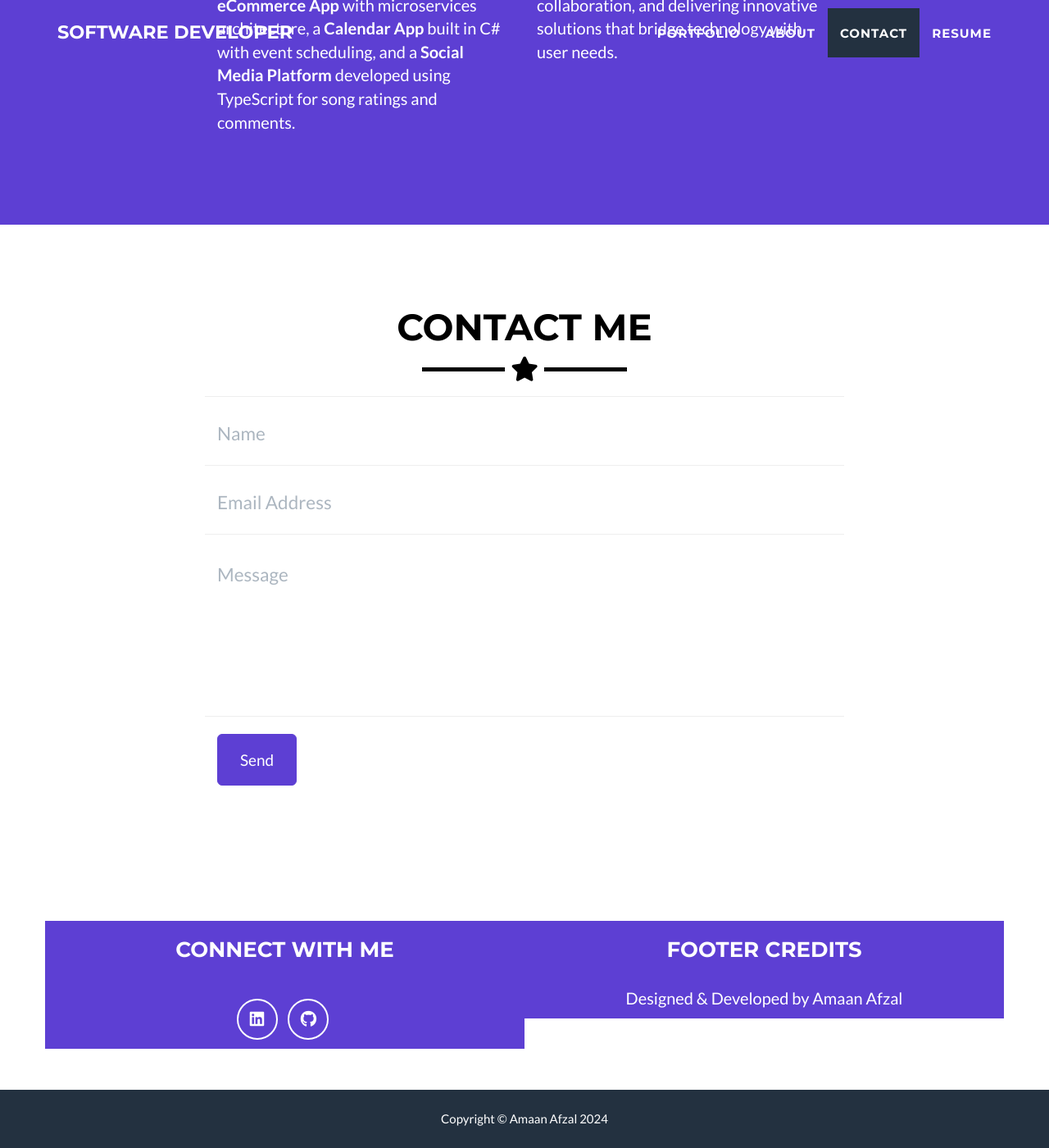
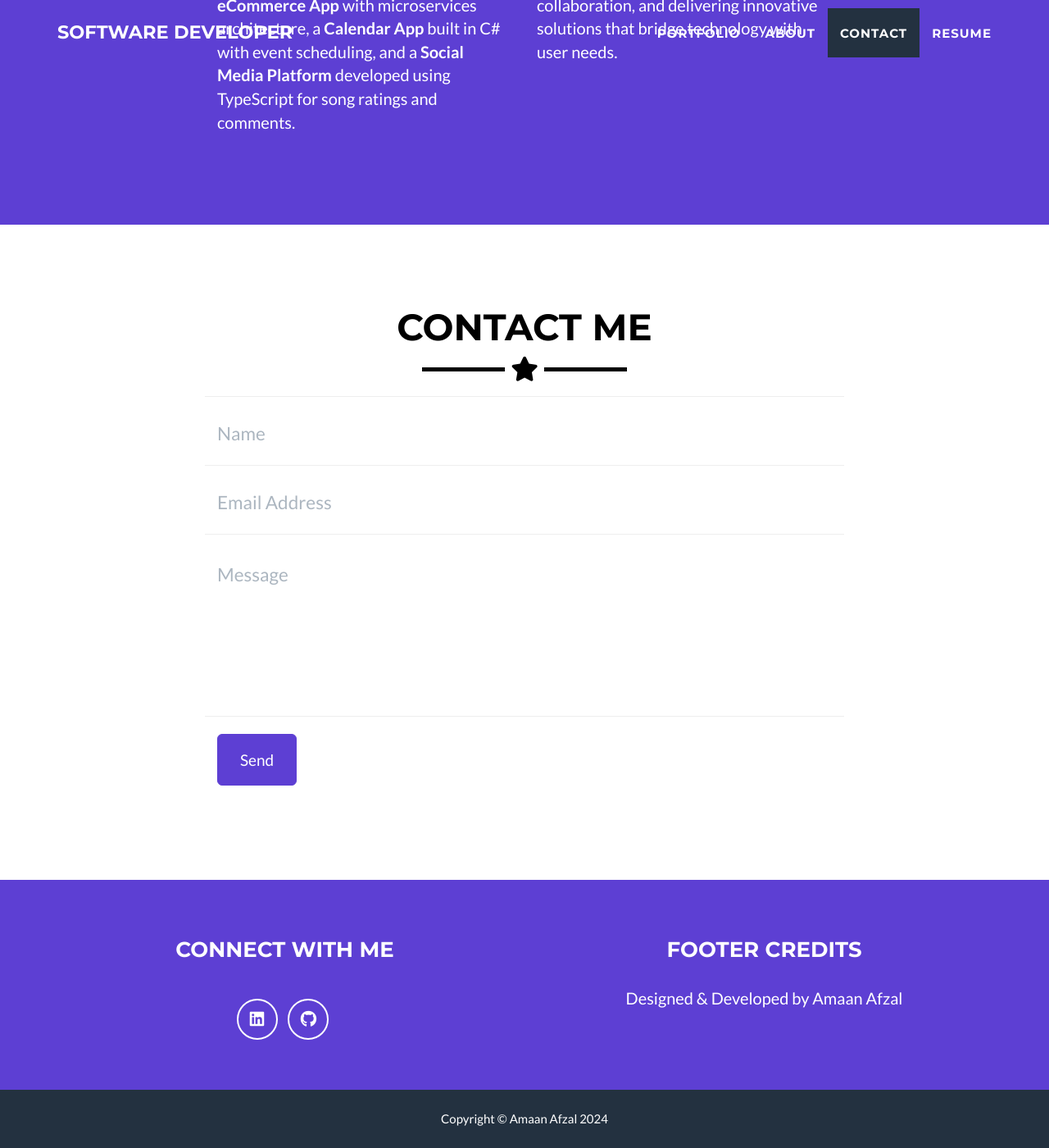
Before and after one commit to Amaan6868/Amaan6868.github.i, a Jekyll site: the page built from _posts/2024-12-10-BotnetSimulation.markdown, in a window 1280 px wide and 1400 px high, scrolled down 2487 px. Shown: the whole window at 82% size. Built offline with Jekyll 4.4.1, drawn with Linux system fonts in a browser that asks for light colours.

Commit message:
Update main.css

```diff
--- a/_includes/css/main.css
+++ b/_includes/css/main.css
@@ -449,9 +449,9 @@ footer h3 {
     background-color: #{{ site.color.secondary }};
 }
 
-footer .footer-above {
+.footer-above {
     padding-top: 50px;
-    background-color: #{{ site.color.secondary }};
+    background-color: #{{ site.color.primary }};
 }
 
 footer .footer-col {
```
